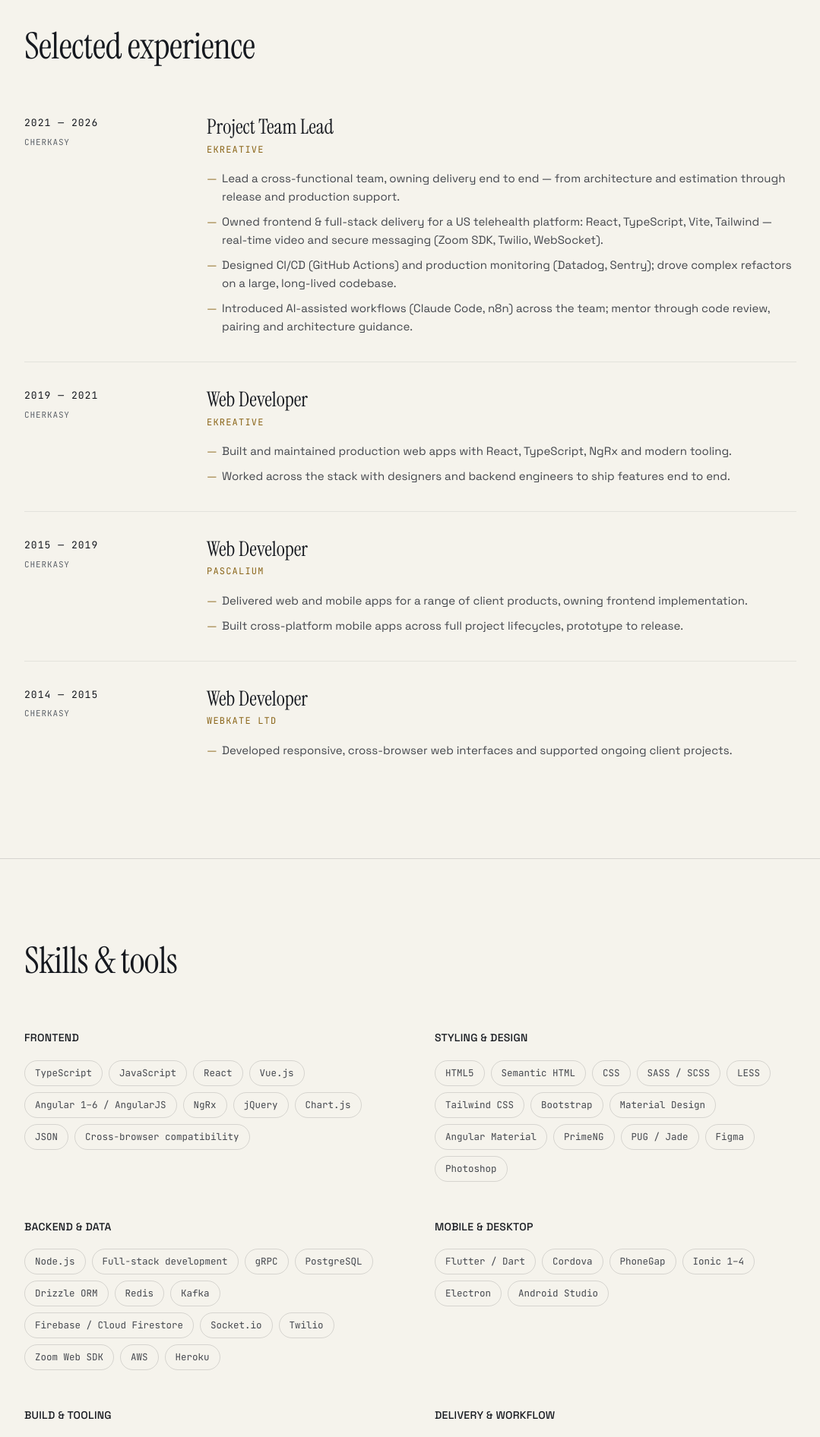
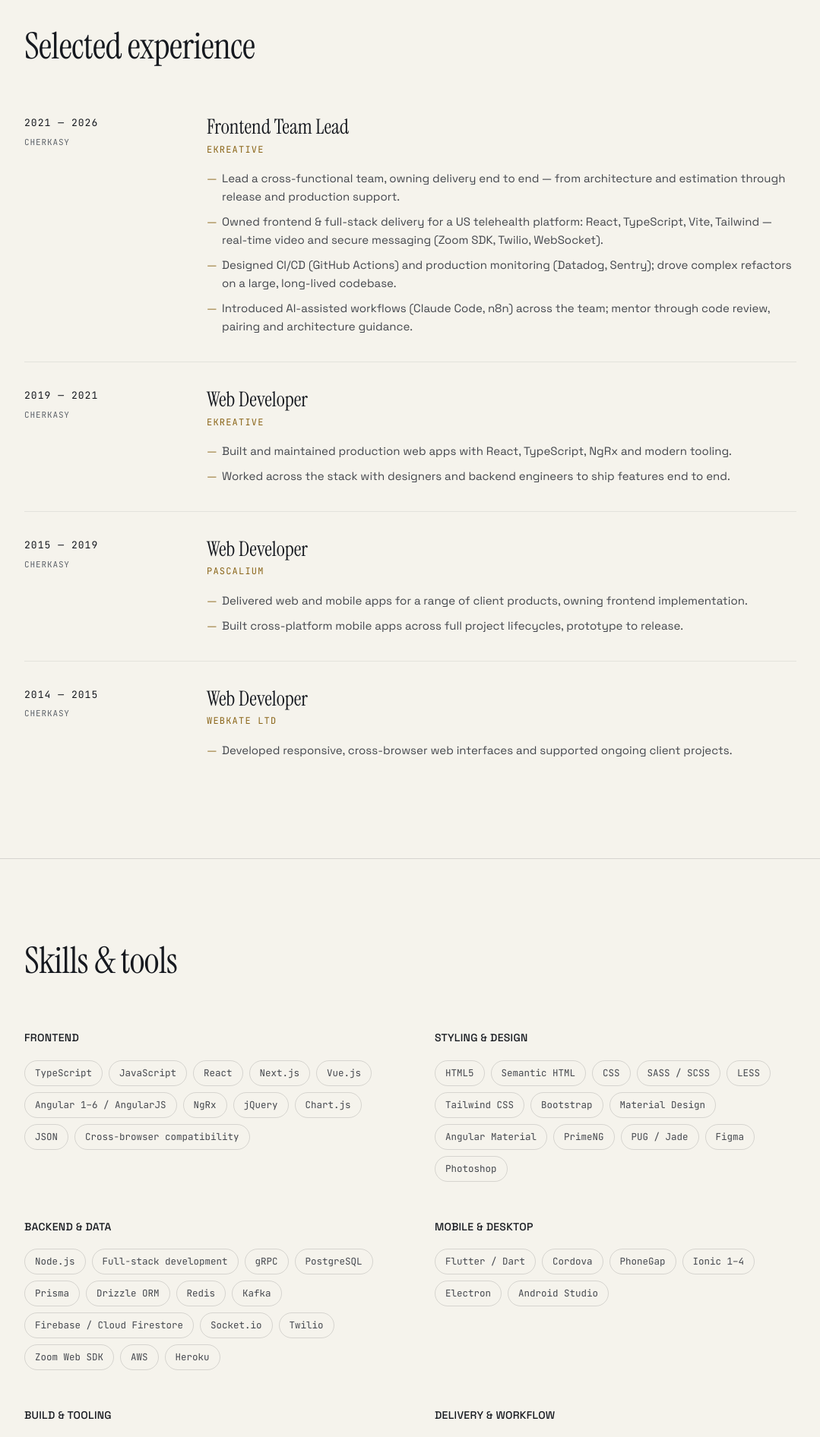
Before and after one commit to veremienko/portfolio, a React (Vite) app: page / in a window 1280 px wide. Shown: the part 1198-3090 px from the top of the page at 76% size, without its empty margins (100-1179 px from the left). Built offline with nearby package versions, Linux system fonts and the light colour scheme.

Commit message:
Add Next.js and Prisma to skills, rename role to Frontend Team Lead
Co-Authored-By: Claude Sonnet 5 <noreply@anthropic.com>

```diff
--- a/src/data/jobs.ts
+++ b/src/data/jobs.ts
@@ -10,7 +10,7 @@ export const jobs: Job[] = [
   {
     dates: '2021 — 2026',
     location: 'Cherkasy',
-    role: 'Project Team Lead',
+    role: 'Frontend Team Lead',
     company: 'Ekreative',
     bullets: [
       'Lead a cross-functional team, owning delivery end to end — from architecture and estimation through release and production support.',
--- a/src/data/skills.ts
+++ b/src/data/skills.ts
@@ -10,6 +10,7 @@ export const skillGroups: SkillGroup[] = [
       'TypeScript',
       'JavaScript',
       'React',
+      'Next.js',
       'Vue.js',
       'Angular 1–6 / AngularJS',
       'NgRx',
@@ -44,6 +45,7 @@ export const skillGroups: SkillGroup[] = [
       'Full-stack development',
       'gRPC',
       'PostgreSQL',
+      'Prisma',
       'Drizzle ORM',
       'Redis',
       'Kafka',
```
